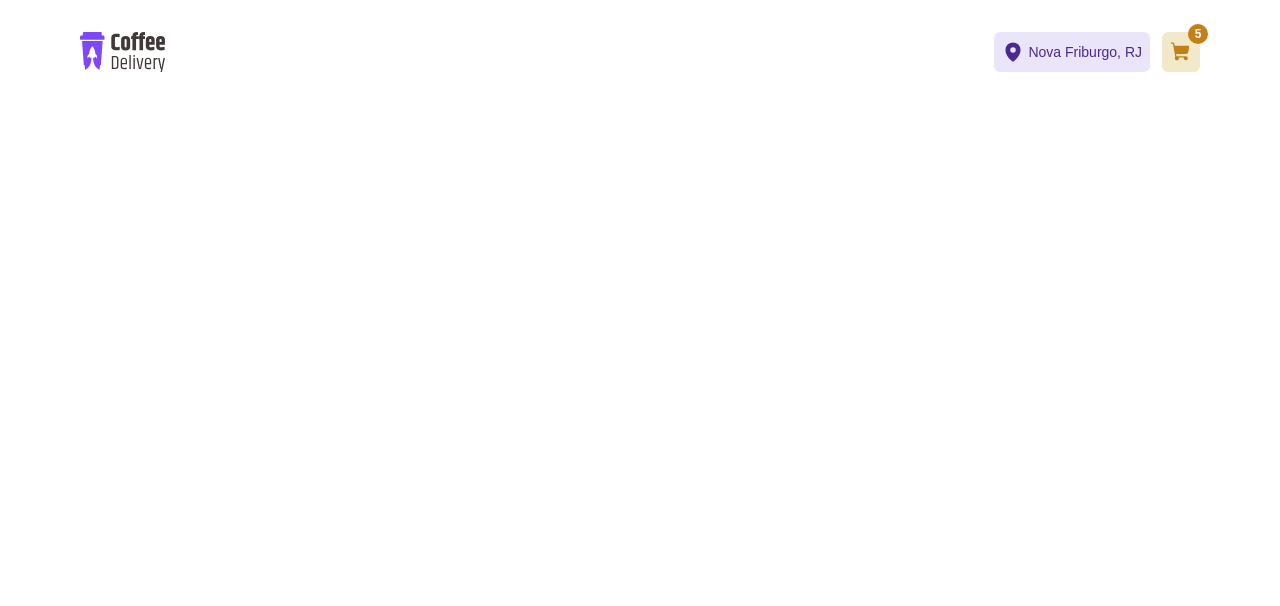
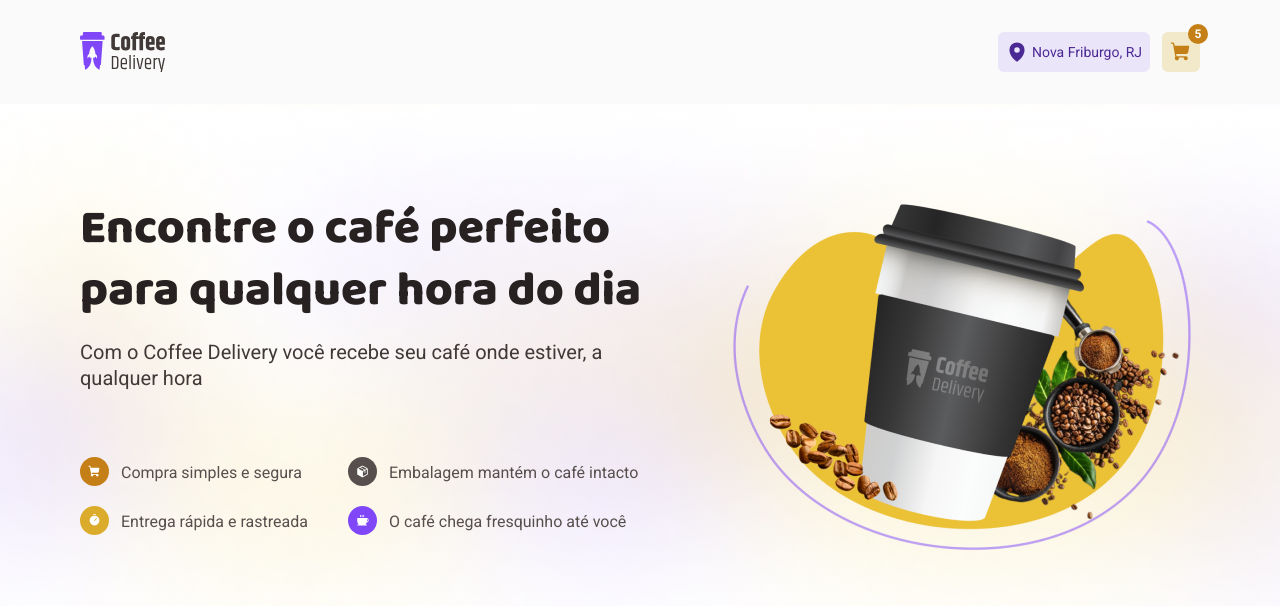
Before and after one commit to HenriqueMarcelo/coffee-delivery, a React (Vite) app: page / in a window 1280 px wide. Shown: the top 606 px of the page. Built offline with nearby package versions, Linux system fonts and the light colour scheme.

Commit message:
Banner Component

```diff
--- a/src/App.tsx
+++ b/src/App.tsx
@@ -1,11 +1,13 @@
 import { ThemeProvider } from 'styled-components'
-import { Header } from './components/Header'
+import { Home } from './screens/Home'
 import { defaultTheme } from './styles/themes/default'
+import { GlobalStyle } from './styles/global'
 
 function App() {
   return (
     <ThemeProvider theme={defaultTheme}>
-      <Header />
+      <Home />
+      <GlobalStyle />
     </ThemeProvider>
   )
 }
--- /dev/null
+++ b/src/components/Banner/index.tsx
@@ -0,0 +1,52 @@
+import { Container, Icon, Section } from './style'
+import bannerImage from '../../assets/banner-image.png'
+import { ShoppingCart, Coffee, Package, Timer } from 'phosphor-react'
+
+export function Banner() {
+  return (
+    <Section>
+      <Container>
+        <div>
+          <h2>Encontre o café perfeito para qualquer hora do dia</h2>
+          <h4>
+            Com o Coffee Delivery você recebe seu café onde estiver, a qualquer
+            hora
+          </h4>
+          <div className="row">
+            <div>
+              <h6>
+                <Icon color="yellow-700">
+                  <ShoppingCart size={13} weight="fill" />
+                </Icon>
+                Compra simples e segura
+              </h6>
+              <h6>
+                <Icon color="yellow-500">
+                  <Timer size={13} weight="fill" />
+                </Icon>
+                Entrega rápida e rastreada
+              </h6>
+            </div>
+            <div>
+              <h6>
+                <Icon color="gray-700">
+                  <Package size={13} weight="fill" />
+                </Icon>
+                Embalagem mantém o café intacto
+              </h6>
+              <h6>
+                <Icon color="purple-500">
+                  <Coffee size={13} weight="fill" />
+                </Icon>
+                O café chega fresquinho até você
+              </h6>
+            </div>
+          </div>
+        </div>
+        <div>
+          <img src={bannerImage} />
+        </div>
+      </Container>
+    </Section>
+  )
+}
--- /dev/null
+++ b/src/components/Banner/style.ts
@@ -0,0 +1,76 @@
+import styled from 'styled-components'
+import background from '../../assets/background-banner.jpg'
+
+export const Section = styled.section`
+  width: 100%;
+  background-image: url(${background});
+  background-position: center;
+`
+
+export const Container = styled.article`
+  max-width: 1120px;
+  display: flex;
+  justify-content: space-between;
+  margin: 0 auto;
+  padding: 5.875rem 0;
+  gap: 3.5rem;
+
+  h2 {
+    font-family: 'Baloo 2';
+    font-style: normal;
+    font-weight: 800;
+    font-size: 48px;
+    line-height: 130%;
+
+    margin: 0;
+    margin-bottom: 1rem;
+    color: ${({ theme }) => theme['gray-900']};
+  }
+
+  h4 {
+    font-family: 'Roboto';
+    font-style: normal;
+    font-weight: 400;
+    font-size: 20px;
+    line-height: 130%;
+
+    margin: 0;
+    margin-bottom: 4.125rem;
+    color: ${({ theme }) => theme['gray-800']};
+  }
+
+  h6 {
+    font-family: 'Roboto';
+    font-style: normal;
+    font-weight: 400;
+    font-size: 16px;
+    line-height: 130%;
+
+    margin: 0;
+    color: ${({ theme }) => theme['gray-700']};
+
+    margin-bottom: 1.25rem;
+  }
+
+  .row {
+    display: flex;
+    gap: 2.5rem;
+  }
+`
+
+interface IconProps {
+  color: 'yellow-700' | 'yellow-500' | 'gray-700' | 'purple-500'
+}
+
+export const Icon = styled.span<IconProps>`
+  background-color: ${({ theme, color }) => theme[color]};
+
+  color: ${({ theme }) => theme.white};
+  padding: 0.5rem;
+
+  border-radius: 1000px;
+  line-height: 0;
+  margin-right: 0.75rem;
+
+  display: inline-block;
+`
--- a/src/screens/Home/index.tsx
+++ b/src/screens/Home/index.tsx
@@ -1,5 +1,11 @@
+import { Banner } from '../../components/Banner'
 import { Header } from '../../components/Header'
 
 export function Home() {
-  return <Header />
+  return (
+    <>
+      <Header />
+      <Banner />
+    </>
+  )
 }
```
Also changed, not shown: src/assets/background-banner.jpg (added), src/assets/banner-image.png (added).
